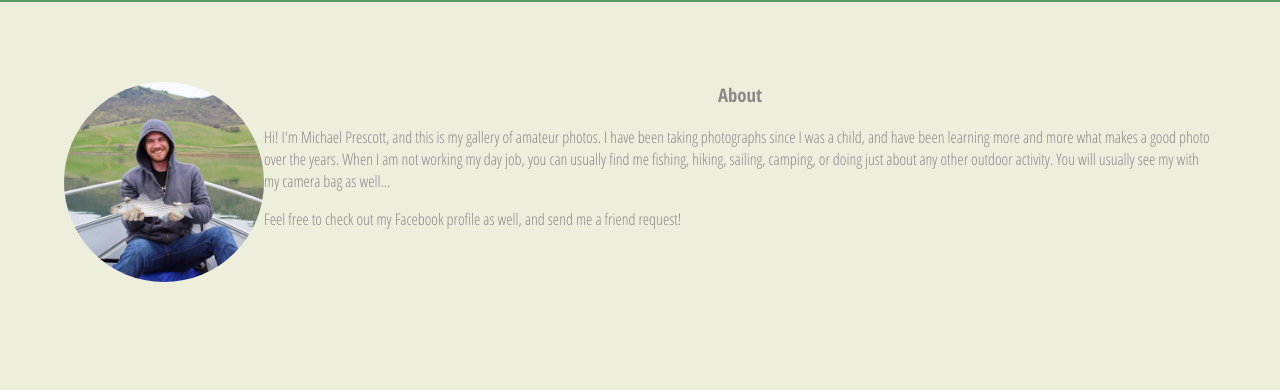
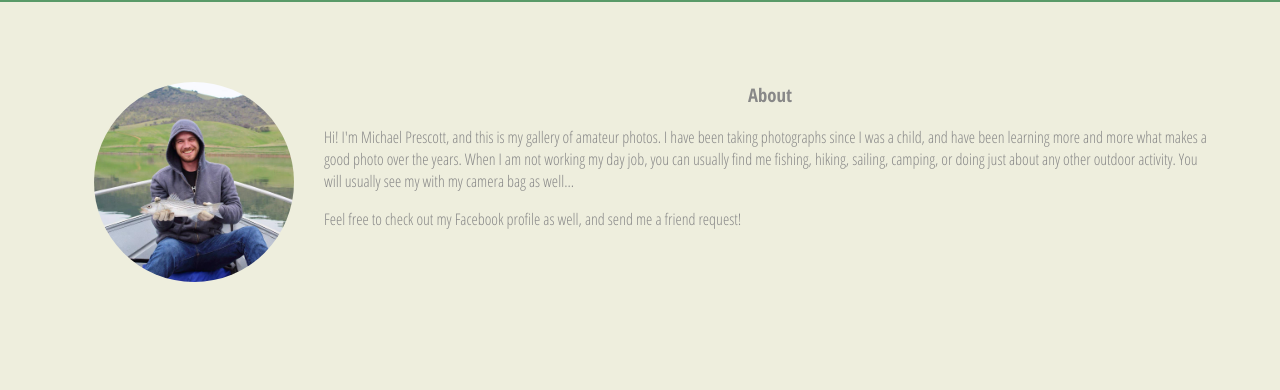
Before and after one commit to mdprescott/mdprescott.github.io, a plain HTML site: page about.html in a window 1280 px wide. Shown: the part 92-482 px from the top of the page. Drawn offline with Linux system fonts and the light colour scheme.

Commit message:
Add profile photo right margin

```diff
--- a/css/responsive.css
+++ b/css/responsive.css
@@ -98,7 +98,7 @@ Two Column Layout
     display: block;
     float: left;
     max-width: 200px;
-    margin: 0 auto 30px;
+    margin: 0 30px 30px;
     border-radius: 100%;
   }
 
```
